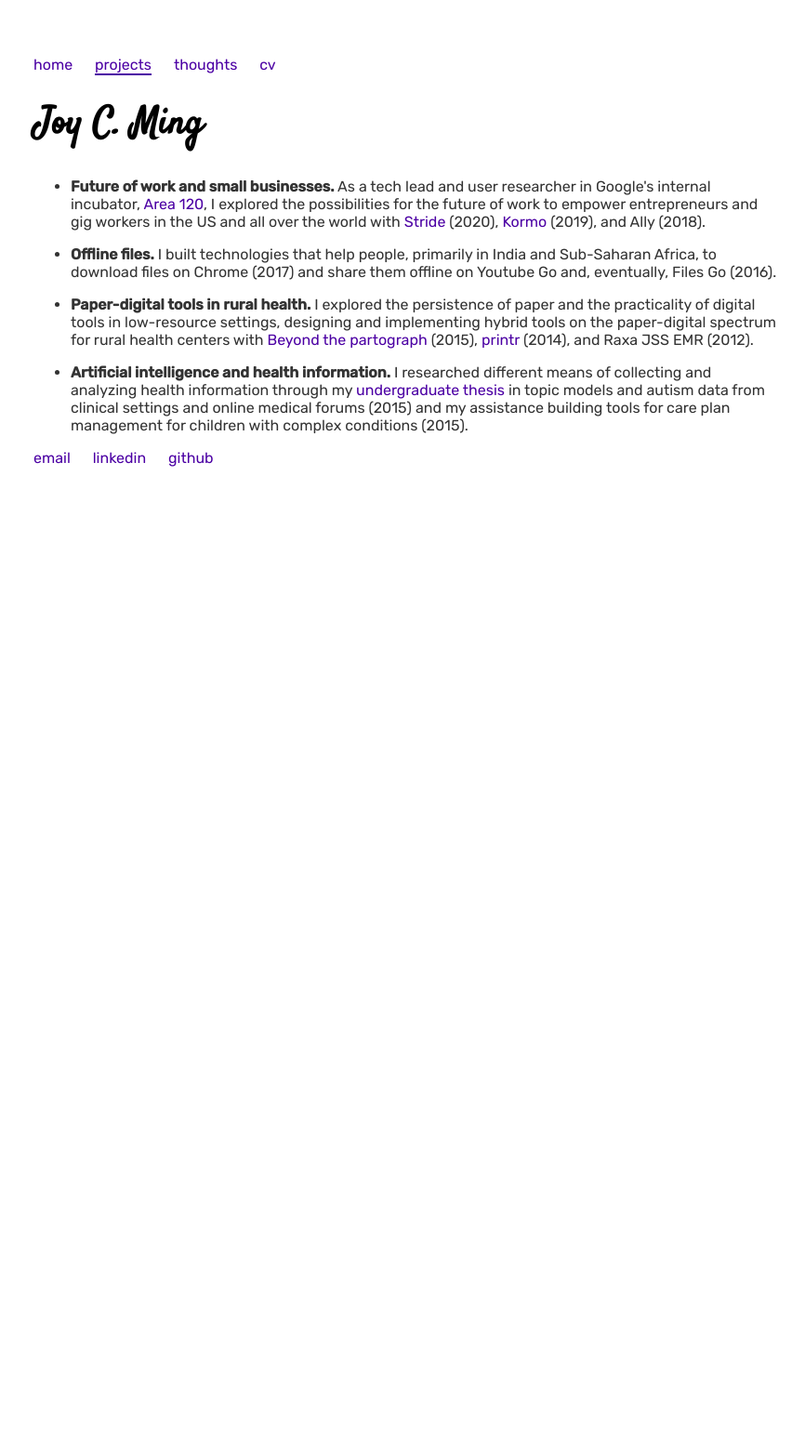
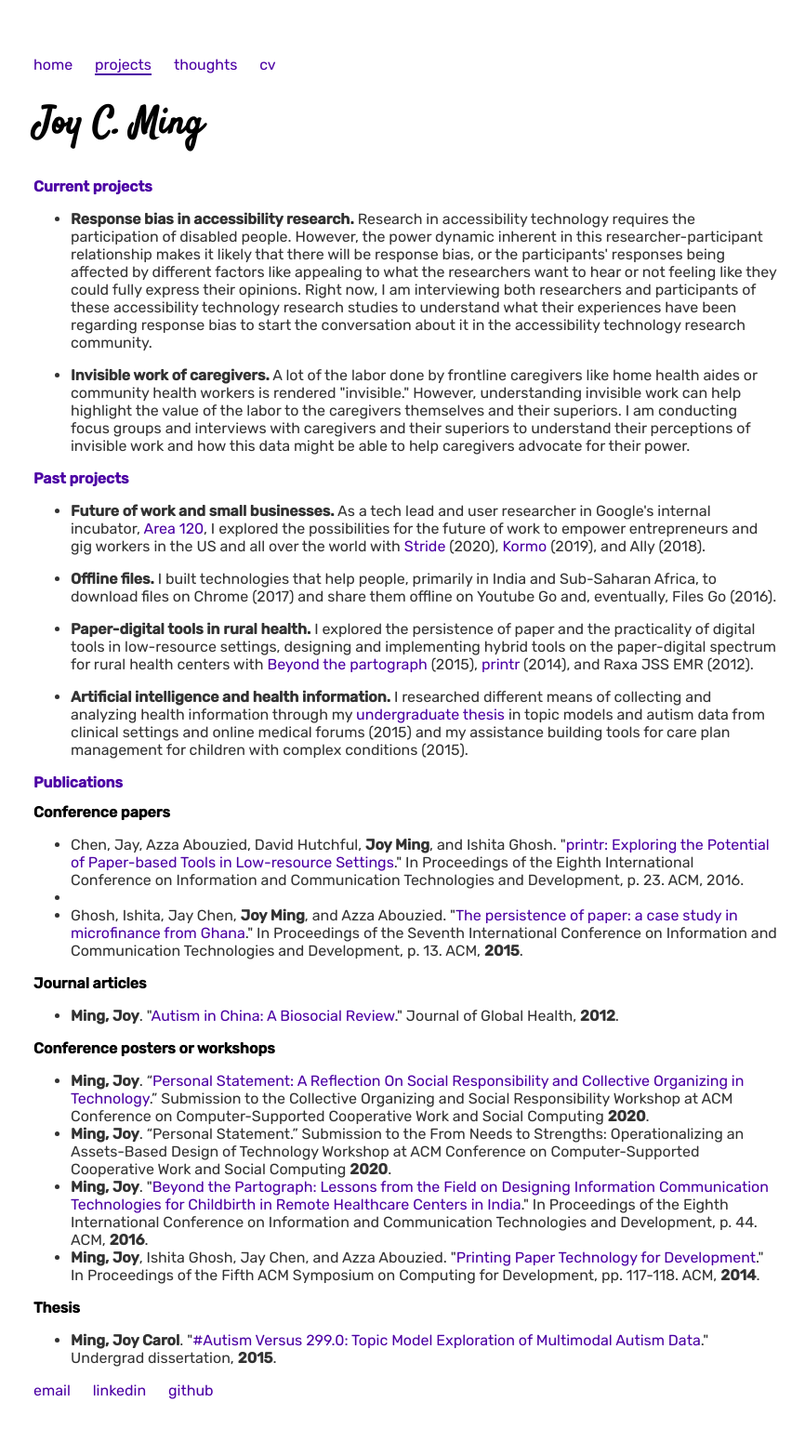
Before and after one commit to jming/jming.github.io, a Jekyll site: the page built from projects/index.html, in a window 1280 px wide. Shown: the whole page at 93% size, without its empty margins (204-1070 px from the left). Built offline with Jekyll 4.4.1, drawn with Linux system fonts in a browser that asks for light colours; before the commit the page ends 900 px from its top, so only the background shows below that.

Commit message:
Update index.html

```diff
--- a/projects/index.html
+++ b/projects/index.html
@@ -4,17 +4,49 @@ title: projects
 order: 1
 ---
 <div class="projects">
+	<h2>Current projects</h2>
 	<p>
 	<ul>
-		<li><p><b>Future of work and small businesses.</b> As a tech lead and user researcher in Google's internal incubator, <a href="https://area120.google.com/">Area 120</a>, I explored the possibilities for the future of work to empower entrepreneurs and gig workers in the US and all over the world with <a href="https://www.strideworks.com">Stride</a> (2020), <a href="https://www.kormo.com">Kormo</a> (2019), and Ally (2018).
+		<li><p><b>Response bias in accessibility research.</b> Research in accessibility technology requires the participation of disabled people. However, the power dynamic inherent in this researcher-participant relationship makes it likely that there will be response bias, or the participants' responses being affected by different factors like appealing to what the researchers want to hear or not feeling like they could fully express their opinions. Right now, I am interviewing both researchers and participants of these accessibility technology research studies to understand what their experiences have been regarding response bias to start the conversation about it in the accessibility technology research community.</p></li>
+		<li><p><b>Invisible work of caregivers.</b> A lot of the labor done by frontline caregivers like home health aides or community health workers is rendered "invisible." However, understanding invisible work can help highlight the value of the labor to the caregivers themselves and their superiors. I am conducting focus groups and interviews with caregivers and their superiors to understand their perceptions of invisible work and how this data might be able to help caregivers advocate for their power.</p></li>
+	</ul>
+	</p>
+	<h2>Past projects</h2>
+	<p>
+	<ul>
+		<li><p><b>Future of work and small businesses.</b> As a tech lead and user researcher in Google's internal incubator, <a href="https://area120.google.com/" target="_blank">Area 120</a>, I explored the possibilities for the future of work to empower entrepreneurs and gig workers in the US and all over the world with <a href="https://www.strideworks.com" target="_blank">Stride</a> (2020), <a href="https://www.kormo.com" target="_blank">Kormo</a> (2019), and Ally (2018).
 		</p></li>
 
 		<li><p><b>Offline files.</b> I built technologies that help people, primarily in India and Sub-Saharan Africa, to download files on Chrome (2017) and share them offline on Youtube Go and, eventually, Files Go (2016).</p></li>
 
-		<li><p><b>Paper-digital tools in rural health.</b> I explored the persistence of paper and the practicality of digital tools in low-resource settings, designing and implementing hybrid tools on the paper-digital spectrum for rural health centers with <a href="https://dl.acm.org/citation.cfm?id=2909628">Beyond the partograph</a> (2015), <a href="https://dl.acm.org/citation.cfm?id=2909649">printr</a> (2014), and Raxa JSS EMR (2012).
+		<li><p><b>Paper-digital tools in rural health.</b> I explored the persistence of paper and the practicality of digital tools in low-resource settings, designing and implementing hybrid tools on the paper-digital spectrum for rural health centers with <a href="https://dl.acm.org/citation.cfm?id=2909628" target="_blank">Beyond the partograph</a> (2015), <a href="https://dl.acm.org/citation.cfm?id=2909649" target="_blank">printr</a> (2014), and Raxa JSS EMR (2012).
 		</p></li>
 
-		<li><p><b>Artificial intelligence and health information.</b> I researched different means of collecting and analyzing health information through my <a href="https://dash.harvard.edu/handle/1/14398542">undergraduate thesis</a> in topic models and autism data from clinical settings and online medical forums (2015) and my assistance building tools for care plan management for children with complex conditions (2015).</p></li>
+		<li><p><b>Artificial intelligence and health information.</b> I researched different means of collecting and analyzing health information through my <a href="https://dash.harvard.edu/handle/1/14398542" target="_blank">undergraduate thesis</a> in topic models and autism data from clinical settings and online medical forums (2015) and my assistance building tools for care plan management for children with complex conditions (2015).</p></li>
 	</ul>
 	</p>
+
+	<h2>Publications</h2>
+	<b>Conference papers</b>
+	<ul>
+		<li>Chen, Jay, Azza Abouzied, David Hutchful, <b>Joy Ming</b>, and Ishita Ghosh. "<a href="https://dl.acm.org/doi/10.1145/2909609.2909649" target="_blank">printr: Exploring the Potential of Paper-based Tools in Low-resource Settings</a>." In Proceedings of the Eighth International Conference on Information and Communication Technologies and Development, p. 23. ACM, 2016.<li>
+		<li>Ghosh, Ishita, Jay Chen, <b>Joy Ming</b>, and Azza Abouzied. "<a href="https://dl.acm.org/citation.cfm?id=2738029" target="_blank">The persistence of paper: a case study in microfinance from Ghana</a>." In Proceedings of the Seventh International Conference on Information and Communication Technologies and Development, p. 13. ACM, <b>2015</b>.</li>
+	</ul>
+	<b>Journal articles</b>
+	<ul>
+		<li><b>Ming, Joy</b>. "<a href="https://www.ghjournal.org/autism-in-china-a-biosocial-review/" target="_blank">Autism in China: A Biosocial Review</a>." Journal of Global Health, <b>2012</b>.</li>
+	</ul>
+	<b>Conference posters or workshops</b>
+	<ul>
+		<li><b>Ming, Joy</b>. “<a href="https://pdc2020cpsr.pubpub.org/pub/mzy1aovq/release/1" target="_blank">Personal Statement: A Reflection On Social Responsibility and Collective Organizing in Technology</a>.” Submission to the Collective Organizing and Social Responsibility Workshop at ACM Conference on Computer-Supported Cooperative Work and Social Computing <b>2020</b>.</li>
+		<li><b>Ming, Joy</b>. “Personal Statement.” Submission to the From Needs to Strengths: Operationalizing an Assets-Based Design of Technology Workshop at ACM Conference on Computer-Supported Cooperative Work and Social Computing <b>2020</b>.</li>
+		<li><b>Ming, Joy</b>. "<a href="https://dl.acm.org/citation.cfm?id=2909628" target="_blank">Beyond the Partograph: Lessons from the Field on Designing Information Communication Technologies for Childbirth in Remote Healthcare Centers in India</a>." In Proceedings of the Eighth International Conference on Information and Communication Technologies and Development, p. 44. ACM, <b>2016</b>.</li>
+		<li><b>Ming, Joy</b>, Ishita Ghosh, Jay Chen, and Azza Abouzied. "<a href="https://dl.acm.org/citation.cfm?id=2678268" target="_blank">Printing Paper Technology for Development</a>." In Proceedings of the Fifth ACM Symposium on Computing for Development, pp. 117-118. ACM, <b>2014</b>.</li>
+	</ul>
+
+	<b>Thesis</b>
+	<ul>
+		<li><b>Ming, Joy Carol</b>. "<a href="https://dash.harvard.edu/handle/1/14398542" target="_blank">#Autism Versus 299.0: Topic Model Exploration of Multimodal Autism Data</a>." Undergrad dissertation, <b>2015</b>.</li>
+	</ul>
+
 </div>
```
